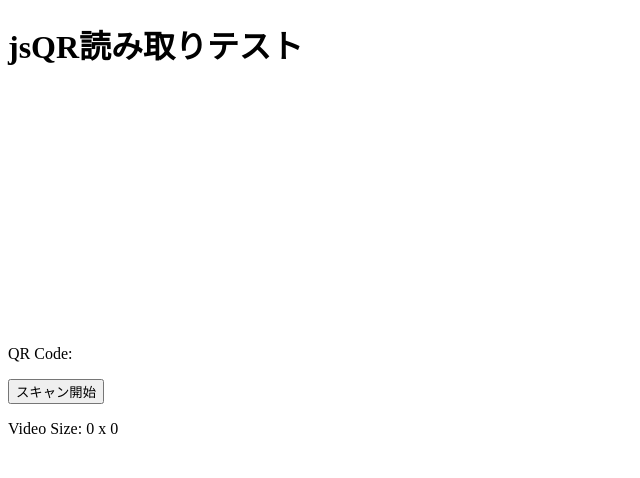
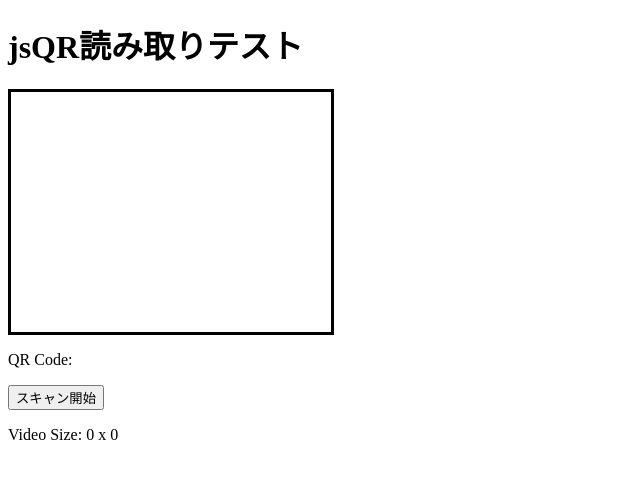
Before and after one commit to ooyagi/jsQrSample, a React (Vite) app: page / in a window 1280 px wide. Shown: the top 478 px of the page, without its empty margins (0-640 px from the left). Built offline with nearby package versions, Linux system fonts and the light colour scheme.

Commit message:
実験のため枠をつける

```diff
--- a/src/QrReader.tsx
+++ b/src/QrReader.tsx
@@ -156,7 +156,7 @@ export const QrReader: React.FC<QrReaderProps> = ({ videoViewWidth, videoViewHei
   return (
     <div>
       <video ref={videoRef} style={{ display: scanning ? 'block' : 'none' }} width={videoViewWidth} height={videoViewHeight} autoPlay />
-      <canvas ref={imgCanvasRef} style={{ display: scanning ? 'none' : 'block' }} width={videoViewWidth} height={videoViewHeight} />
+      <canvas ref={imgCanvasRef} style={{ display: scanning ? 'none' : 'block', border: 'solid ' }} width={videoViewWidth} height={videoViewHeight} />
       <canvas ref={tmpCanvasRef} style={{ display: 'none' }} />
       <div>
         <p>QR Code: {qrCode}</p>
```
